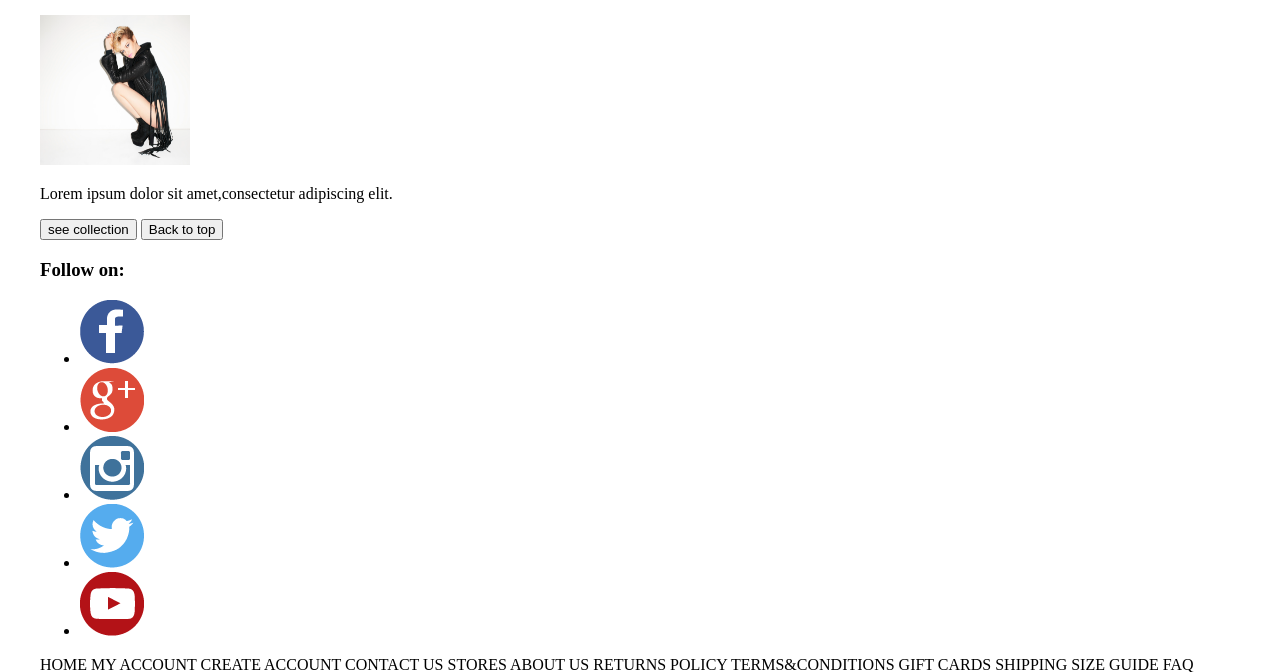
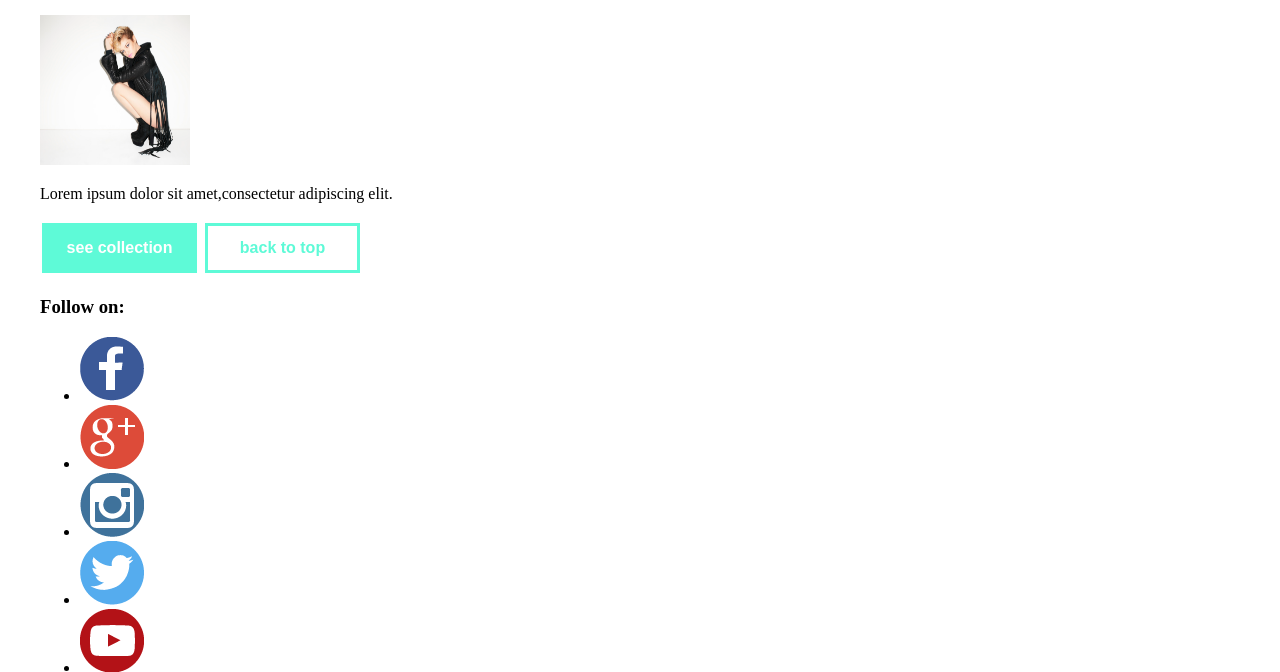
Before and after one commit to MarkyzZz/fancy_website, a PHP site: page /main.html in a window 1280 px wide. Shown: the part 2720-3392 px from the top of the page. Run offline with PHP 8.4, Linux system fonts and the light colour scheme.

Commit message:
Added buttons

```diff
--- a/main.html
+++ b/main.html
@@ -6,6 +6,7 @@
 </head>
 
 <body>
+
     <div class="nav">
         <form>
             <input type="text" name="search" placeholder="Search...">
@@ -112,8 +113,8 @@
             </div>
         </div>
 
-        <button> see collection</button>
-        <button> Back to top</button>
+        <button class="button1"> see collection</button>
+        <button class="button2"> back to top</button>
 
         <h3> Follow on:</h3>
         <ul>
--- a/styles/style.css
+++ b/styles/style.css
@@ -1,3 +1,4 @@
+
 body {
     font-size: 16px;
     display: block;
@@ -78,7 +79,7 @@ div.menu {
 }
 
 div.wrapperimg {
-    background-color: rgb(239, 239, 239);
+    background-color: rgb(241, 241, 241);
     width:100%;
     height: 500px;
 }
@@ -112,3 +113,53 @@ div p span {
 a{
     text-decoration: none;
 }
+
+.button1{
+	width:155px;
+	height:50px;
+	background-color: #5efad7;
+    border: none;
+    color: white;
+	font-weight: bold;
+    padding: 15px 20px;
+    text-align: center;
+    text-decoration: none;
+    display: inline-block;
+    font-size: 16px;
+    margin: 4px 2px;
+    cursor: pointer;
+	-webkit-transition-duration: 0.1s; /* Safari */
+    transition-duration: 0.1s;
+}
+.button1:hover{
+	background-color: white;
+	font-weight: bold;
+    border: 3px solid #5efad7;
+	padding: 13px 20px;
+	color: #5efad7;
+}
+.button2{
+	width:155px;
+	height:50px;
+	background-color:transparent;
+    border: 3px solid #5efad7;
+    color: #5efad7;
+	font-weight: bold;
+    padding: 13px 20px;
+    text-align: center;
+    text-decoration: none;
+    display: inline-block;
+    font-size: 16px;
+    margin: 4px 2px;
+    cursor: pointer;
+	-webkit-transition-duration: 0.1s; /* Safari */
+    transition-duration: 0.1s;
+}
+.button2:hover{
+    color: white;
+	font-weight: bold;
+	background-color: #5efad7;
+    border: none;
+    padding: 15px 20px;
+
+}
```
Also changed, not shown: img/image1.jpg.
